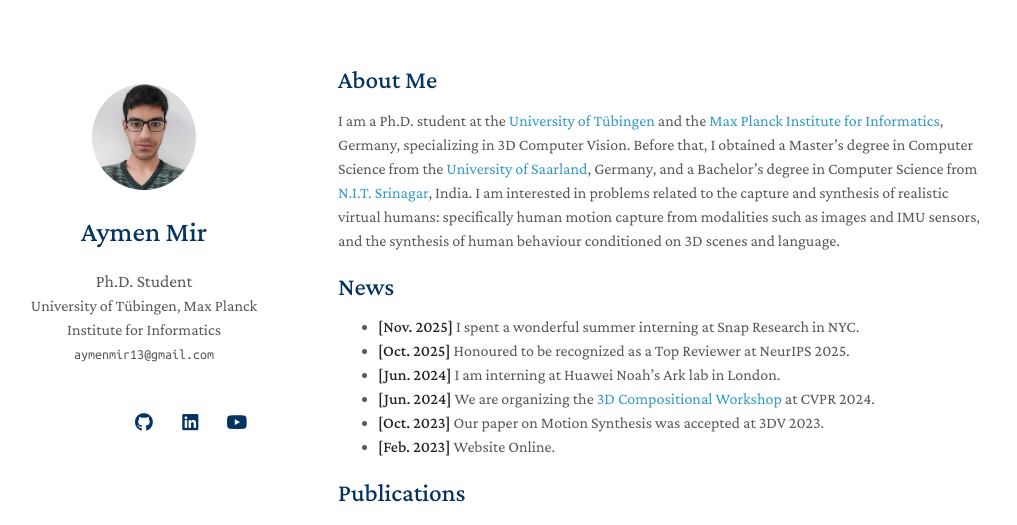
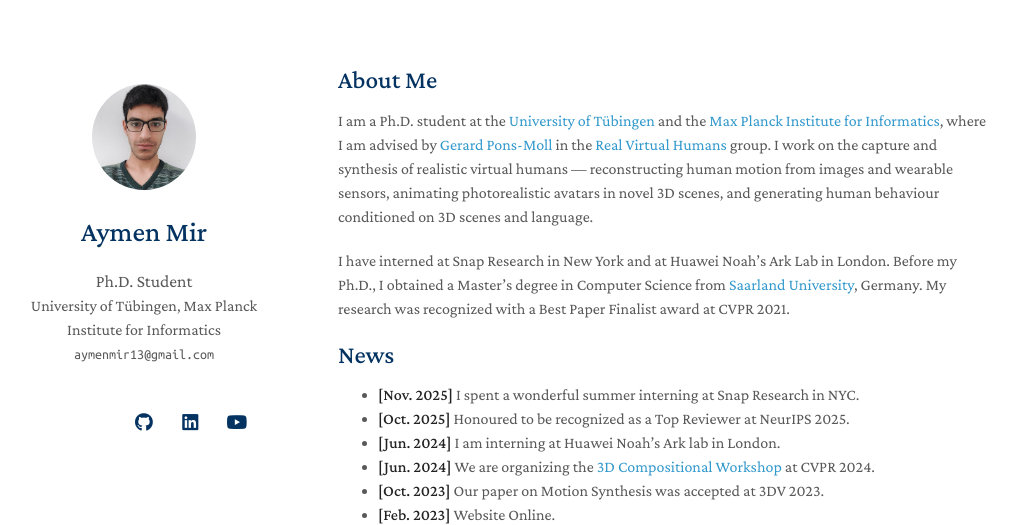
Before and after one commit to miraymen/miraymen.github.io, a Jekyll site: the page built from index.md, in a window 1280 px wide and 900 px high, cut to the strip 0-525 px from the top of the window. Shown: the whole strip, without its empty margins (132-1149 px from the left). Built offline with Jekyll 4.4.1, drawn with Linux system fonts in a browser that asks for light colours; nearby versions of some CDN libraries; a style sheet for code colours, icons or effects is not loaded; our own code applies the rules of GitHub Pages for plain Markdown files.

Commit message:
Rewrite intro paragraph

```diff
--- a/index.md
+++ b/index.md
@@ -4,7 +4,9 @@ layout: homepage
 
 ## About Me
 
-I am a Ph.D. student at the <a href="https://tuebingen.ai/"> University of Tübingen</a> and the <a href="https://www.mpi-inf.mpg.de/departments/computer-vision-and-machine-learning">Max Planck Institute for Informatics</a>, Germany, specializing in 3D Computer Vision. Before that, I obtained a Master's degree in Computer Science from the <a href="https://saarland-informatics-campus.de/en/">University of Saarland</a>, Germany, and a Bachelor's degree in Computer Science from <a href="https://nitsri.ac.in/Department/Deptindex.aspx?page=a&ItemID=cs&nDeptID=cs">N.I.T. Srinagar</a>, India. I am interested in problems related to the capture and synthesis of realistic virtual humans: specifically human motion capture from modalities such as images and IMU sensors, and the synthesis of human behaviour conditioned on 3D scenes and language.
+I am a Ph.D. student at the <a href="https://tuebingen.ai/">University of Tübingen</a> and the <a href="https://www.mpi-inf.mpg.de/departments/computer-vision-and-machine-learning">Max Planck Institute for Informatics</a>, where I am advised by <a href="https://virtualhumans.mpi-inf.mpg.de/people/pons-moll.html">Gerard Pons-Moll</a> in the <a href="https://virtualhumans.mpi-inf.mpg.de/">Real Virtual Humans</a> group. I work on the capture and synthesis of realistic virtual humans — reconstructing human motion from images and wearable sensors, animating photorealistic avatars in novel 3D scenes, and generating human behaviour conditioned on 3D scenes and language.
+
+I have interned at Snap Research in New York and at Huawei Noah's Ark Lab in London. Before my Ph.D., I obtained a Master's degree in Computer Science from <a href="https://saarland-informatics-campus.de/en/">Saarland University</a>, Germany. My research was recognized with a Best Paper Finalist award at CVPR 2021.
 
 ## News
 - **[Nov. 2025]** I spent a wonderful summer interning at Snap Research in NYC.
```
